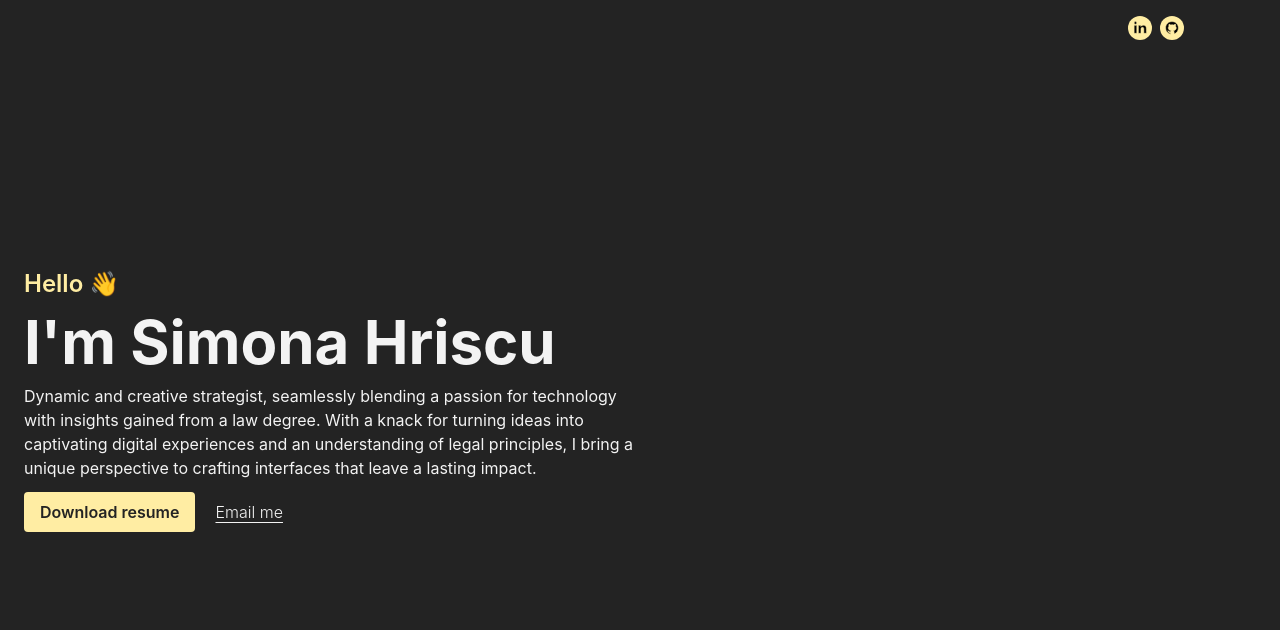
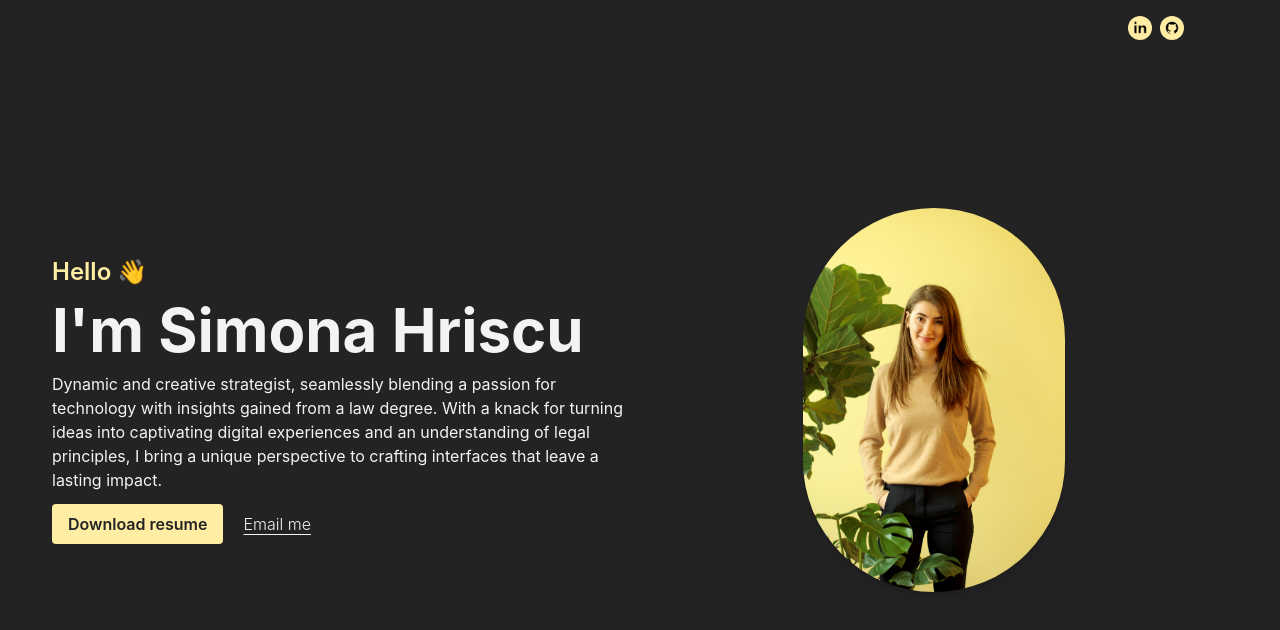
Before and after one commit to SimonaHriscu/portfolio, a React (Create React App) app: page / in a window 1280 px wide. Shown: the top 630 px of the page. Built offline with nearby package versions, Linux system fonts and the light colour scheme.

Commit message:
add photo

```diff
--- a/src/App.js
+++ b/src/App.js
@@ -1,6 +1,7 @@
 import React from "react";
 import { ReactComponent as LinkedIn } from "./assets/logo_linkedin.svg";
 import { ReactComponent as GitHub } from "./assets/logo_github.svg";
+import simonaPic from "./assets/simona_pic.jpg";
 
 function App() {
   return (
@@ -21,13 +22,13 @@ function App() {
             target="_blank"
             rel="noreferrer"
           >
-          <GitHub class="stroke-primary-yellow hover:fill-primary-yellow size-6 p-1" />
+            <GitHub class="stroke-primary-yellow hover:fill-primary-yellow size-6 p-1" />
           </a>
         </div>
       </div>
       <section class="p-6 flex min-h-screen flex-col justify-center">
         <div class="container mx-auto">
-          <div class="flex flex-col items-center sm:flex-row sm:justify-between">
+          <div class="flex flex-col items-center sm:flex-row sm:justify-between gap-y-7 px-7">
             <div class="flex flex-col w-full sm:w-1/2 gap-y-3">
               <p class="text-2xl text-primary-yellow font-semibold">Hello 👋</p>
               <h1 class="text-6xl font-bold">I'm Simona Hriscu</h1>
@@ -59,7 +60,13 @@ function App() {
                 </a>
               </div>
             </div>
-            {/* <h1 class="text-6xl font-primary-white mt-4 sm:mt-0">text 2</h1> */}
+            <div class="flex w-full sm:w-1/2 justify-center">
+              <img
+                src={simonaPic}
+                alt="Simona"
+                class="w-auto max-h-96 rounded-full shadow-lg"
+              />
+            </div>
           </div>
         </div>
       </section>
```
Also changed, not shown: src/assets/simona_pic.jpg (added).
